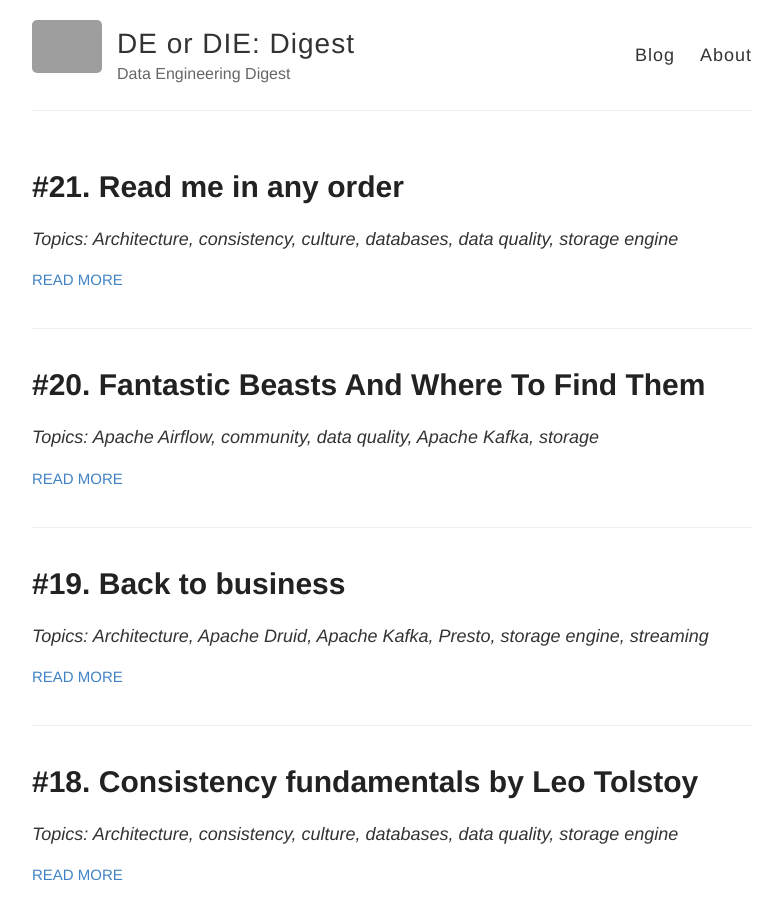
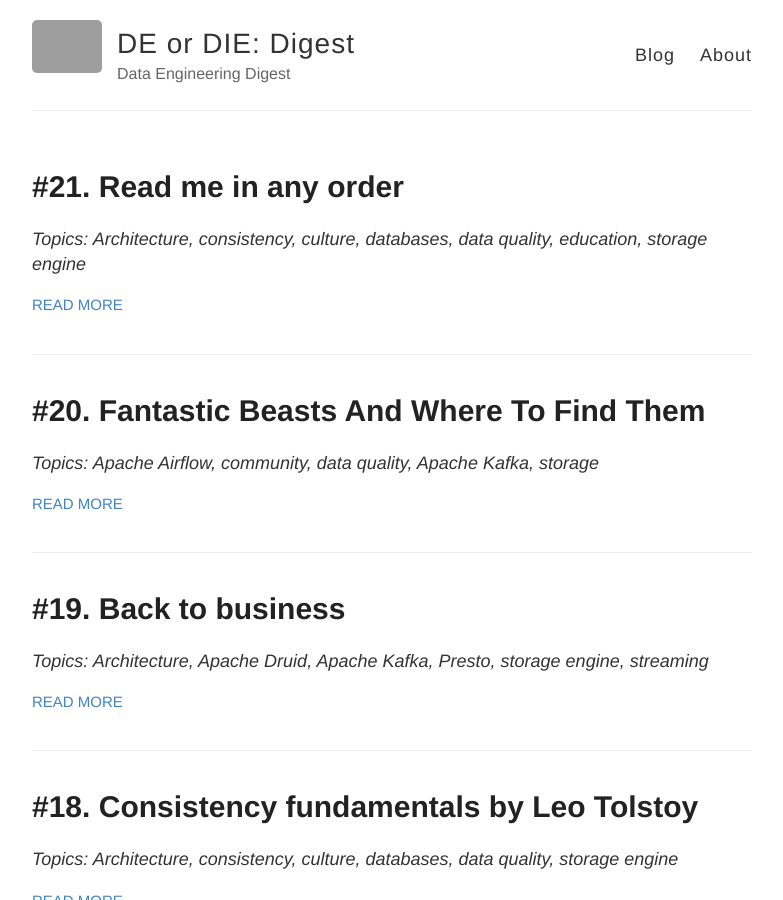
Before and after one commit to deordie/deordie-digest, a Jekyll site: the page built from index.html, in a window 1280 px wide and 900 px high. Shown: the whole window, without its empty margins (248-1031 px from the left). Built offline with Jekyll 4.4.1, drawn with Linux system fonts in a browser that asks for light colours; grey boxes are pictures that could not be loaded.

Commit message:
fix: Add education topic

```diff
--- a/_posts/2022-07-15-21_Read_me_in_any_order.md
+++ b/_posts/2022-07-15-21_Read_me_in_any_order.md
@@ -1,10 +1,10 @@
 ---
 layout: post
 title: "#21. Read me in any order"
-tags: architecture consistency culture databases data-quality storage-engine
+tags: architecture consistency culture databases data-quality education storage-engine
 ---
 
-*Topics: Architecture, consistency, culture, databases, data quality, storage engine*
+*Topics: Architecture, consistency, culture, databases, data quality, education, storage engine*
 
 <!--cut-->
 
```
Also changed, not shown: _includes/tags.md (+1 -0 lines).
